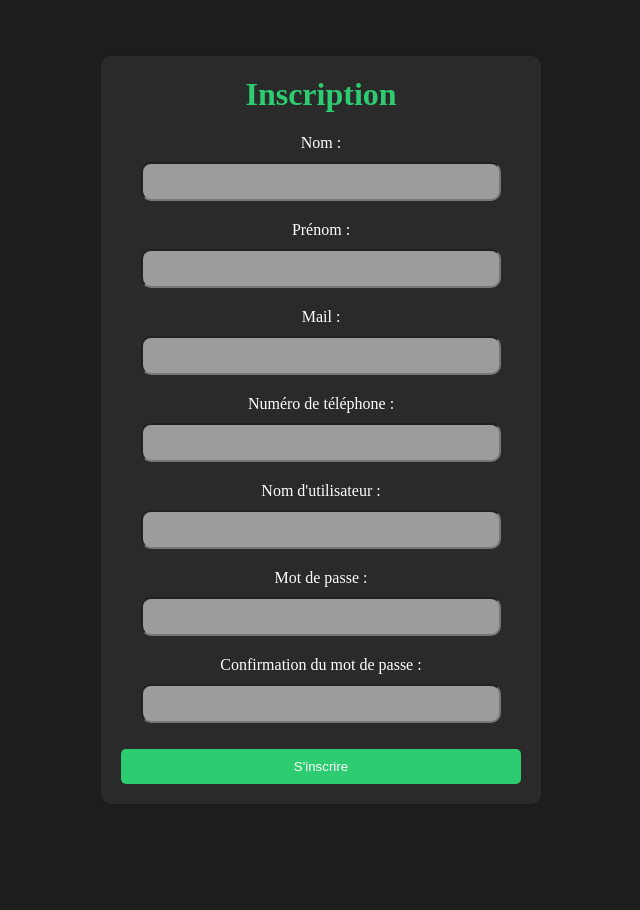
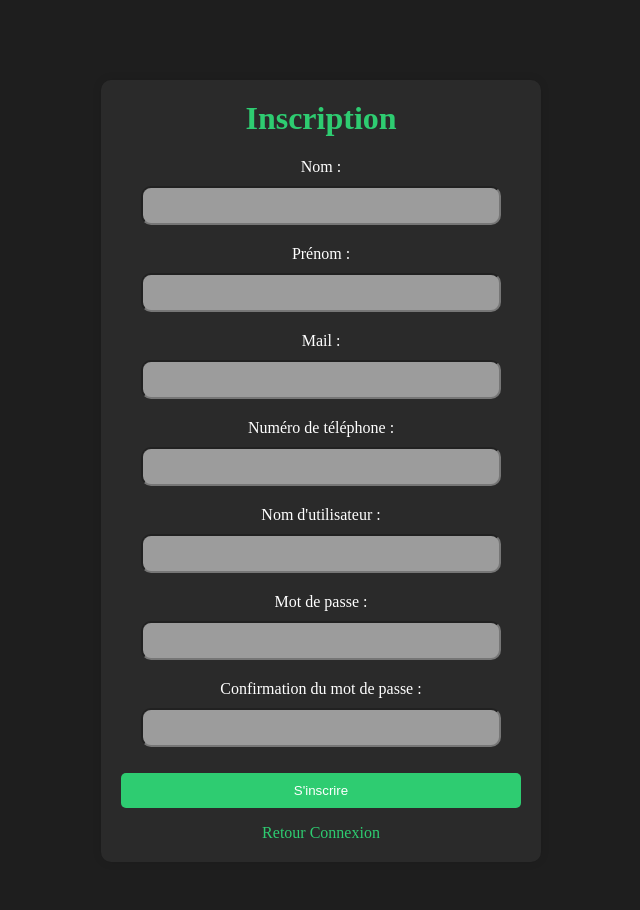
Before and after one commit to lucille452/generateur_de_CV, a PHP site: page /Templates/sign_up.php in a window 1280 px wide. Shown: the whole page, without its empty margins (319-959 px from the left). Before the commit the page ends 784 px from the top, so only its background shows below. Run offline with PHP 8.4, Linux system fonts and the light colour scheme.

Commit message:
front change page connexion/inscription

```diff
--- a/Front/Css/sign_up.css
+++ b/Front/Css/sign_up.css
@@ -1,11 +1,17 @@
 body {
-    display: flex;
-    align-items: center;
-    justify-content: center;
+    display: block;
+    text-align: center;
     height: 100vh;
     margin: 30px;
     background-color: #1e1e1e;
     color: #fff;
+}
+
+.block {
+    margin-top: 10vh;
+    display: flex;
+    align-items: center;
+    justify-content: center;
 }
 
 .container {
--- a/Front/Templates/home.php
+++ b/Front/Templates/home.php
@@ -10,6 +10,8 @@ include '../../server/connection.php';
     <title>Connexion</title>
 </head>
 <body>
+<h1>Générateur de Cv</h1>
+<div class="block">
 <div class="container">
     <h1>Connexion</h1>
 
@@ -29,6 +31,7 @@ include '../../server/connection.php';
         <button>S'inscrire</button>
     </a>
 </div>
+</div>
 
 </body>
 </html>
--- a/Front/Templates/sign_up.php
+++ b/Front/Templates/sign_up.php
@@ -10,10 +10,11 @@ include '../../server/register.php';
     <title>Inscription</title>
 </head>
 <body>
+<div class="block">
 <div class="container">
     <h1>Inscription</h1>
 
-    <form action="" method="post">
+    <form style="margin-bottom: 2vh;" action="" method="post">
         <label>Nom :</label>
         <input name="lastName" type="text" />
 
@@ -37,10 +38,9 @@ include '../../server/register.php';
 
         <button type="submit" name="submit">S'inscrire</button>
     </form>
-
+    <a href="home.php">Retour Connexion</a>
 </div>
-
-<!--button retour a la page connexion-->
+</div>
 
 </body>
 </html>
```
